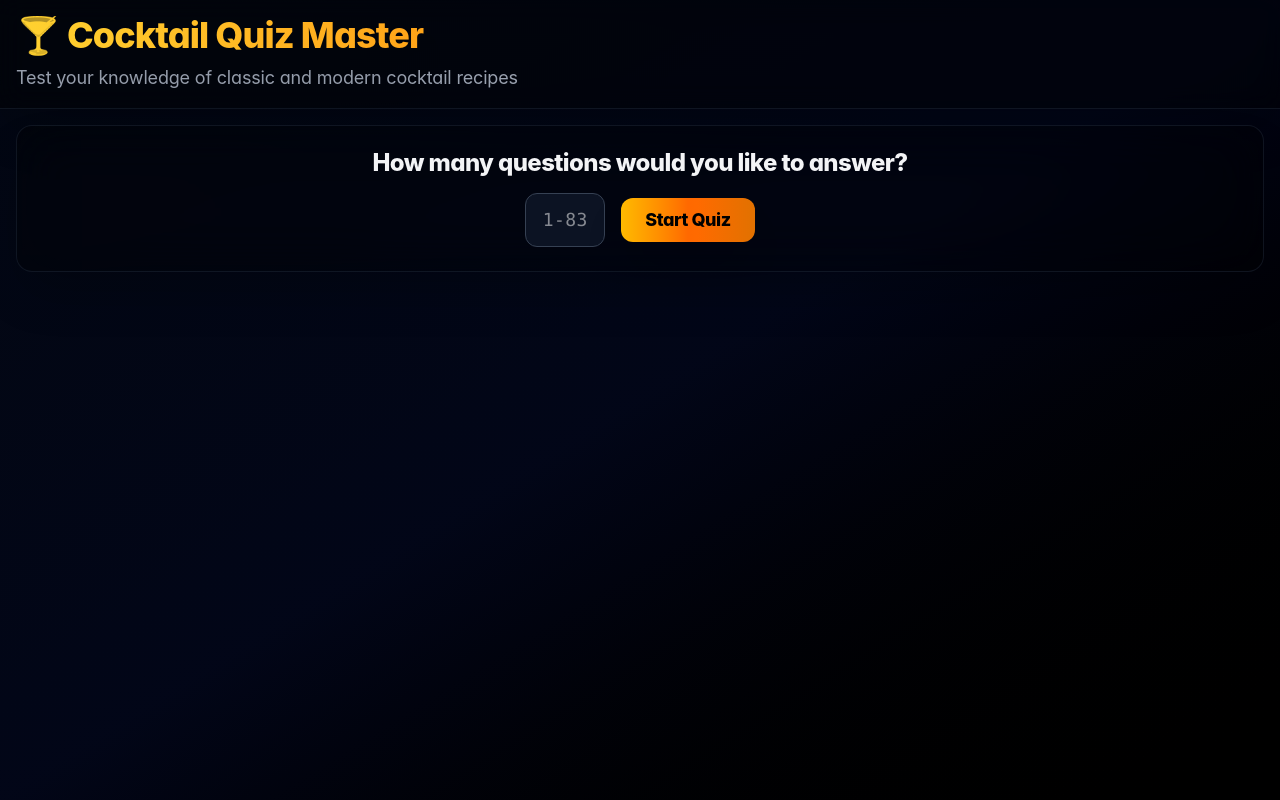
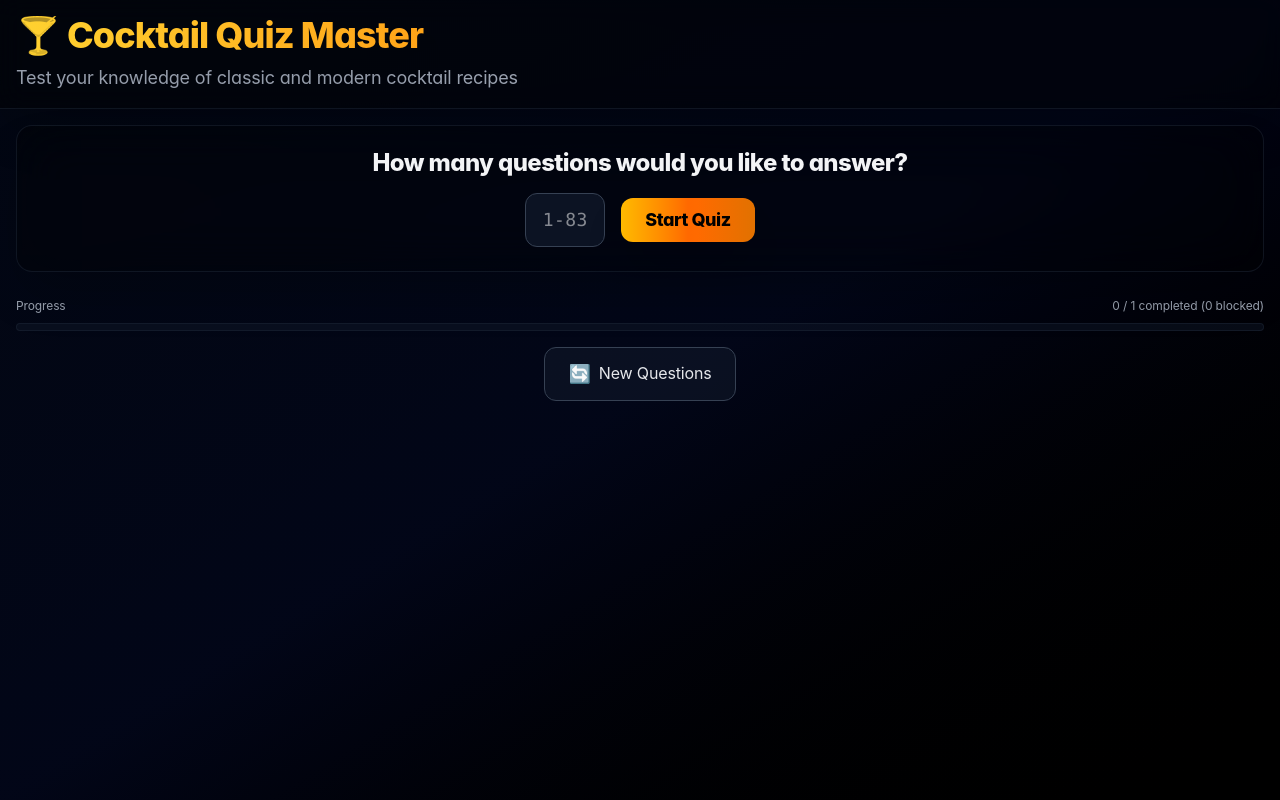
Before and after one commit to Appr0ximity/recipe-quiz, a React (Vite) app: page / in a window 1280 px wide. Built offline with nearby package versions, Linux system fonts and the light colour scheme.

Commit message:
Fixed user starting quiz without entering number

```diff
--- a/src/App.tsx
+++ b/src/App.tsx
@@ -5,7 +5,7 @@ import { QuestionCard } from './components/QuestionCard'
 function App() {
 
   const [questionNumbers, setQuestionNumbers] = useState<Set<number>>(new Set())
-  const [numberOfQuestions, setNumberOfQuestions] = useState(0)
+  const [numberOfQuestions, setNumberOfQuestions] = useState(1)
   const [showNumber, setShowNumber] = useState(true)
   const [completedQuestions, setCompletedQuestions] = useState(0)
   const [totalScore, setTotalScore] = useState(0)
@@ -117,7 +117,7 @@ function App() {
                 <input
                   type="number"
                   min="1"
-                  max="83"
+                  max="68"
                   onChange={e=>setNumberOfQuestions(Number(e.target.value))}
                   className="w-20 px-4 py-3 bg-gray-900/80 border border-gray-700 rounded-xl text-white text-center text-lg font-mono font-semibold focus:outline-none focus:ring-2 focus:ring-amber-400 focus:border-transparent transition-all duration-300 hover:bg-gray-800/80"
                   placeholder="1-83"
```
